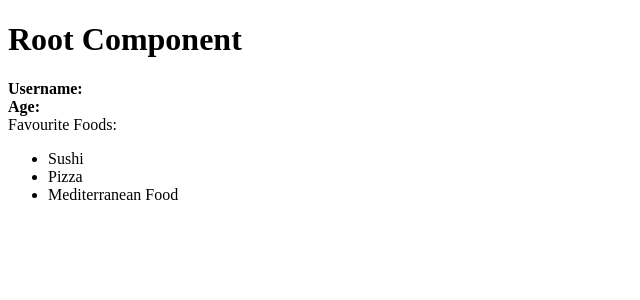
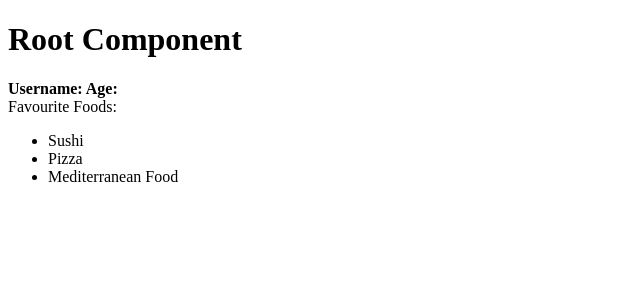
Before and after one commit to ChristineMuchiri/React-Series, a React (Vite) app in the folder react-tutorial/: page / in a window 1280 px wide. Shown: the top 300 px of the page, without its empty margins (0-640 px from the left). Built offline with nearby package versions, Linux system fonts and the light colour scheme.

Commit message:
fragments

```diff
--- a/react-tutorial/src/components/UserUsername.jsx
+++ b/react-tutorial/src/components/UserUsername.jsx
@@ -1,9 +1,10 @@
+import React from "react"
 export function UserUsername(props) {
     console.log(props)
     return (
-        <div>
+        <React.Fragment>
             <b>Username: </b>
             <span>{props.trimmedUsername}</span>
-        </div>
+        </React.Fragment>
     )
 }
```
